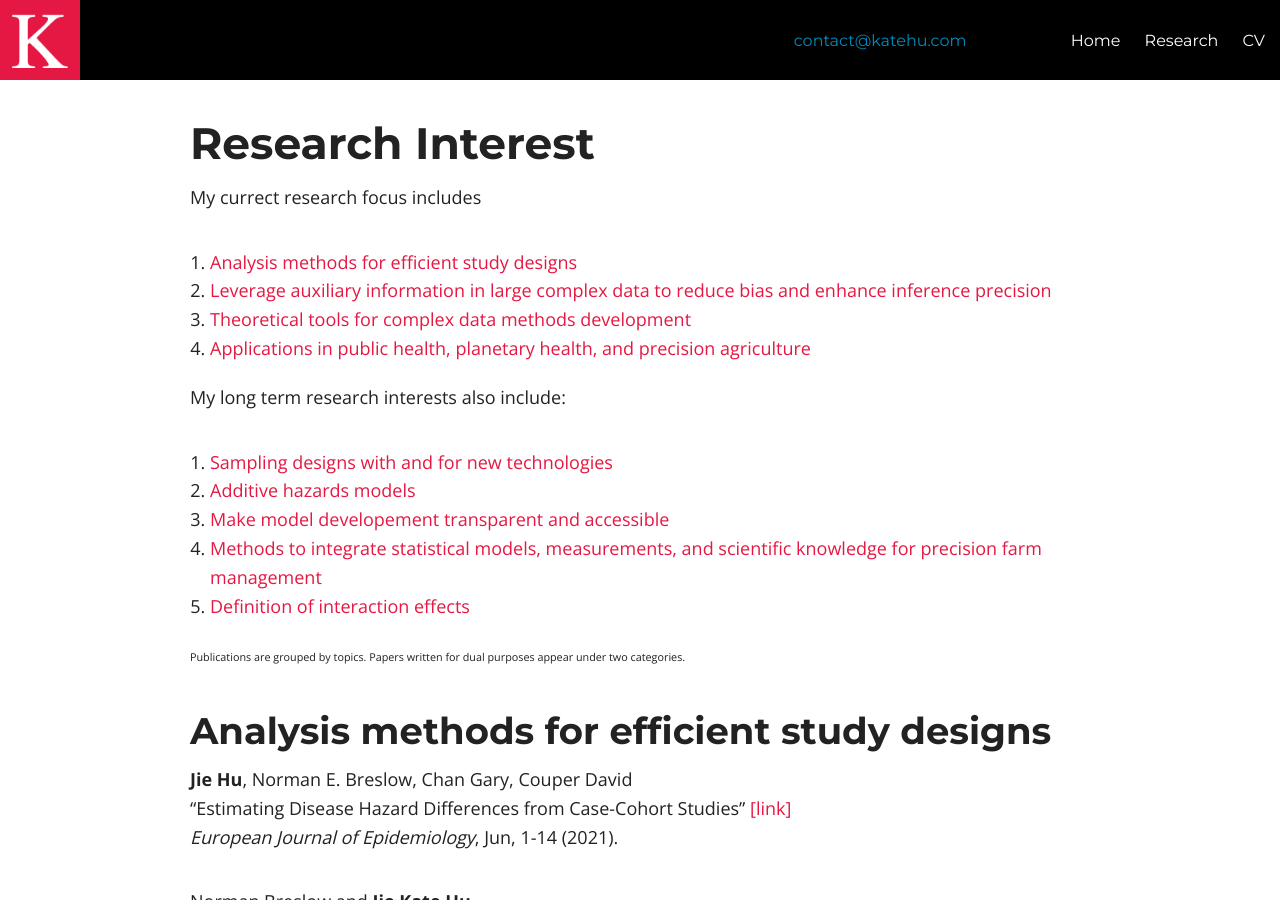
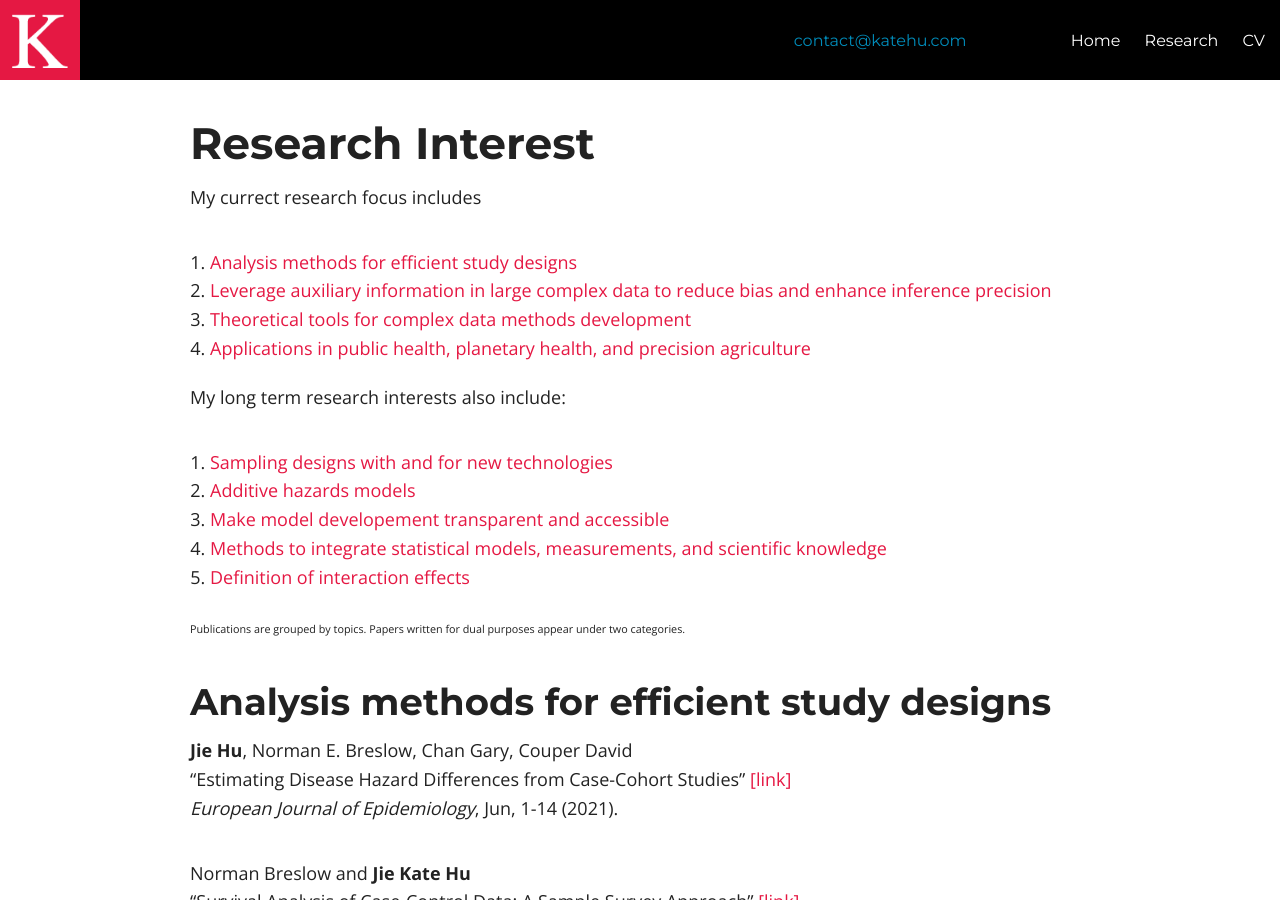
Before and after one commit to katehu/katehu.github.io, a Jekyll site: the page built from publications.md, in a window 1280 px wide and 900 px high. Built offline with Jekyll 4.4.1, drawn with Linux system fonts in a browser that asks for light colours; nearby versions of some CDN libraries.

Commit message:
Update publications.md

```diff
--- a/publications.md
+++ b/publications.md
@@ -21,7 +21,7 @@ My long term research interests also include: <br/>
 5. [Sampling designs with and for new technologies](#study-design)
 6. [Additive hazards models](#ah)
 7. [Make model developement transparent and accessible](#model)
-8. [Methods to integrate statistical models, measurements, and scientific knowledge for precision farm management](#measurement-model)
+8. [Methods to integrate statistical models, measurements, and scientific knowledge](#measurement-model)
 9. [Definition of interaction effects](#epistemology)
 
 
```
